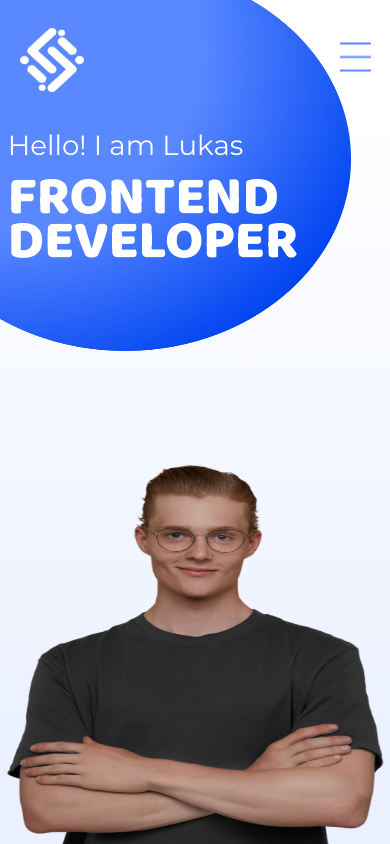
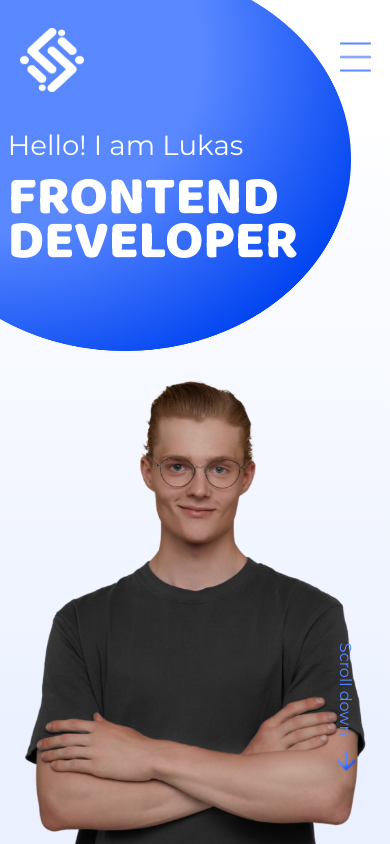
Before and after one commit to lukasbuschdev/portfolio-page, an Angular app: page /main-content in a window 390 px wide. Shown: the top 844 px of the page. Built offline with nearby package versions, Linux system fonts and the light colour scheme.

Commit message:
header corrections and added img(arrow)

```diff
--- a/src/app/header/header.component.html
+++ b/src/app/header/header.component.html
@@ -29,4 +29,9 @@
             </div>
         </div>
     </div>
+
+    <div id="scroll-down-mobile" class="row center gap-15 absolute">
+        <span>Scroll down</span>
+        <img src="./assets/img/arrow.png">
+    </div>
 </header>
--- a/src/app/header/header.component.scss
+++ b/src/app/header/header.component.scss
@@ -44,6 +44,7 @@ header {
             aspect-ratio: 1;
             position: absolute;
             bottom: 0;
+            object-fit: contain;
         }
     }
 
@@ -95,6 +96,26 @@ header {
             }
         }
     }
+
+    #scroll-down-mobile {
+        display: none;
+        z-index: 9;
+        rotate: 90deg;
+        bottom: 15vh;
+        right: 0;
+
+        span {
+            font-size: 1rem;
+            color: $blue;
+            font-family: $textfont;
+        }
+
+        img {
+            height: 20px;
+            width: 20px;
+            rotate: -90deg;
+        }
+    }
 }
 
 @media(max-width: 800px) {
@@ -112,12 +133,17 @@ header {
         flex-direction: column-reverse;
         align-items: center;
 
-        img {
-            width: 380px !important;
+        #me {
+            width: 100%;
+
+            img {
+                height: 55vh;
+            }
         }
 
         #heading-container {
             width: 100%;
+            height: fit-content;
             text-align: left;
             padding: 1vh 2% !important;
 
@@ -134,18 +160,20 @@ header {
             display: none;
         }
     }
+
+    #scroll-down-mobile {
+        display: flex !important;
+    }
 }
 
 @media(max-width: 550px) {
-    header {
-        // #ball3 {
-        //     width: 100%;
-        // }
-    }
-
     #heading-container {
         h1 {
             font-size: min(14vmin, 4rem) !important;
         }
     }
+
+    #scroll-down-mobile {
+        right: -20px !important;
+    }
 }
```
Also changed, not shown: src/assets/img/arrow.png (added), src/assets/img/back_arrow.svg (deleted).
